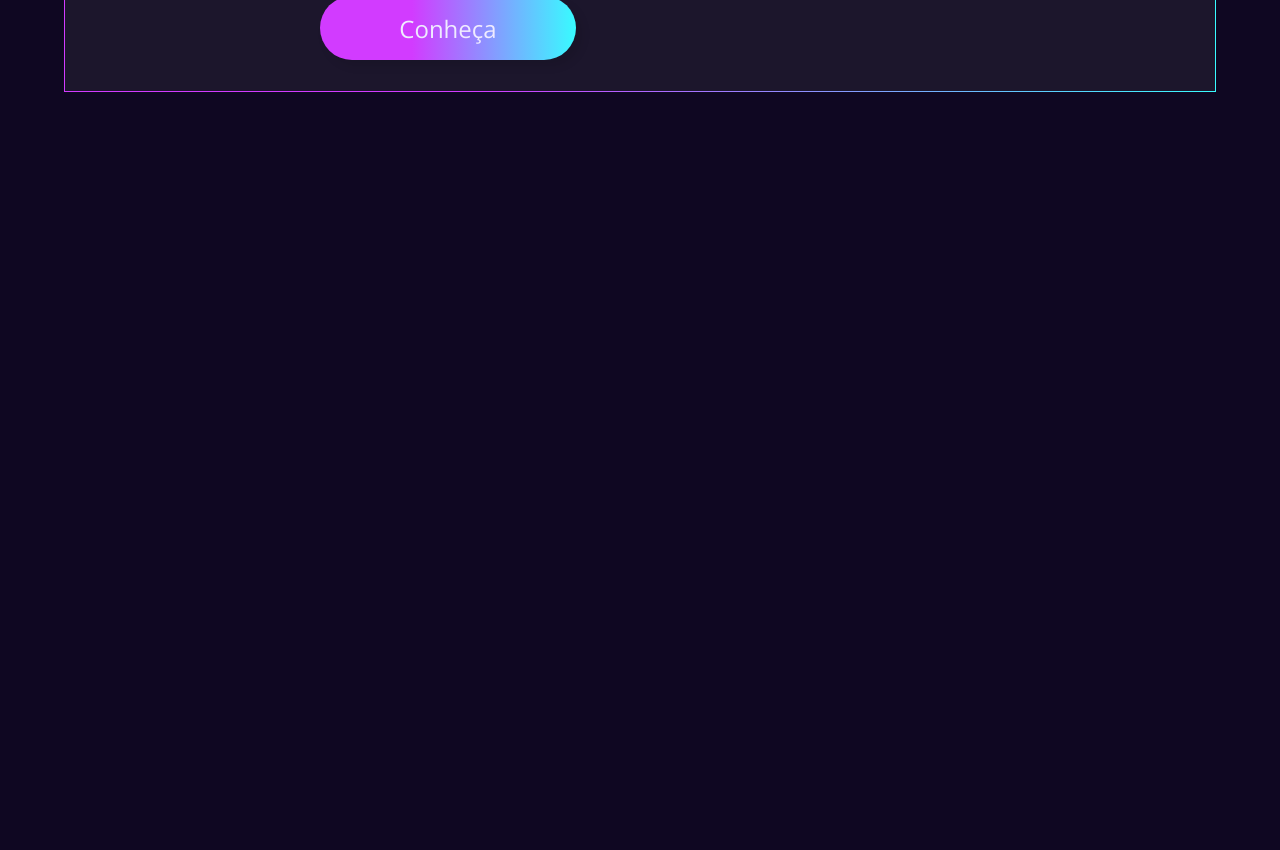
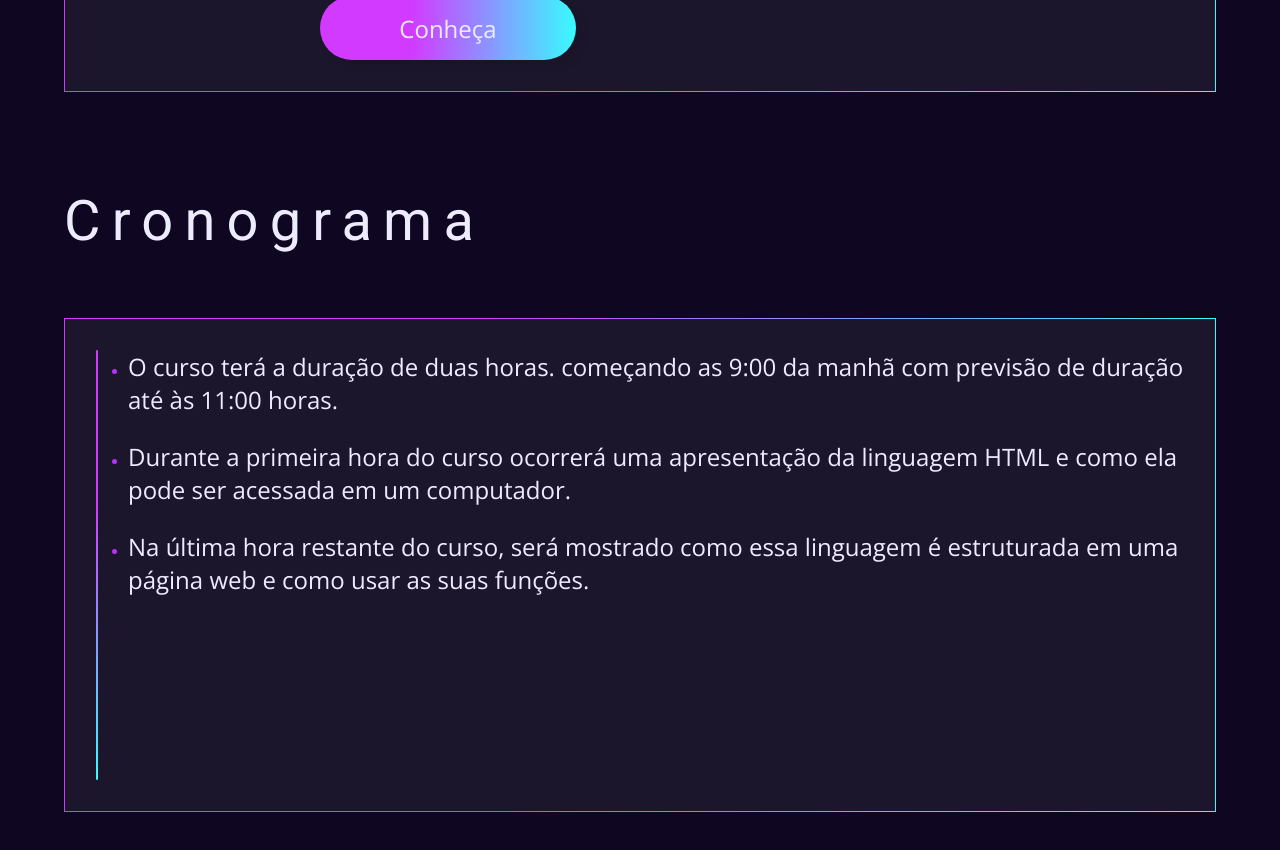
Before and after one commit to DevVictor19/Amadok, a React (Vite) app: page / in a window 1280 px wide. Shown: the part 1100-1950 px from the top of the page. Before the commit the page ends 1232 px from the top, so only its background shows below. Built offline with nearby package versions, Linux system fonts and the light colour scheme.

Commit message:
feat(schedule) adicionar componente schedule

```diff
--- a/src/App.tsx
+++ b/src/App.tsx
@@ -2,12 +2,14 @@ import React from "react";
 
 import { Header } from "./components/header";
 import { About } from "./components/about";
+import { Schedule } from "./components/schedule";
 
 export function App() {
   return (
     <React.Fragment>
       <Header />
       <About />
+      <Schedule />
     </React.Fragment>
   );
 }
--- /dev/null
+++ b/src/components/schedule/index.tsx
@@ -0,0 +1,35 @@
+import React from "react";
+import { GradientBox } from "../shared/gradient-box";
+
+import * as S from "./styles";
+
+export function Schedule() {
+  return (
+    <S.Container id="schedule">
+      <h1>Cronograma</h1>
+      <GradientBox>
+        <S.ScheduleList>
+          <li>
+            <p>
+              O curso terá a duração de duas horas. começando as 9:00 da manhã
+              com previsão de duração até às 11:00 horas.
+            </p>
+          </li>
+          <li>
+            <p>
+              Durante a primeira hora do curso ocorrerá uma apresentação da
+              linguagem HTML e como ela pode ser acessada em um computador.
+            </p>
+          </li>
+          <li>
+            <p>
+              Na última hora restante do curso, será mostrado como essa
+              linguagem é estruturada em uma página web e como usar as suas
+              funções.
+            </p>
+          </li>
+        </S.ScheduleList>
+      </GradientBox>
+    </S.Container>
+  );
+}
--- /dev/null
+++ b/src/components/schedule/styles.ts
@@ -0,0 +1,74 @@
+import styled from "styled-components";
+import { MAIN_THEME } from "../../theme/main";
+
+export const Container = styled.div`
+  background-color: ${MAIN_THEME.darkBlue};
+  padding: 56px 64px 80px;
+
+  h1 {
+    font-family: "Roboto";
+    font-style: normal;
+    font-weight: 400;
+    font-size: 3.5rem;
+    line-height: 66px;
+    letter-spacing: 0.2em;
+    color: ${MAIN_THEME.pink100};
+    margin-bottom: 64px;
+  }
+
+  @media screen and (max-width: 768px) {
+    padding: 56px 24px 80px;
+  }
+
+  @media screen and (max-width: 481px) {
+    h1 {
+      font-size: 2rem;
+      line-height: 38px;
+      margin-bottom: 32px;
+    }
+  }
+`;
+
+export const ScheduleList = styled.ul`
+  position: relative;
+  display: flex;
+  flex-direction: column;
+  gap: 24px;
+  padding-left: 32px;
+  height: 430px;
+
+  &::after {
+    content: " ";
+    display: block;
+    background: linear-gradient(#d23bff 35.94%, #38fbff 100%);
+    height: 100%;
+    width: 2px;
+    border-radius: 2px;
+
+    position: absolute;
+    left: 0;
+    bottom: 0;
+  }
+
+  li {
+    p {
+      font-family: "Open Sans";
+      font-style: normal;
+      font-weight: 400;
+      font-size: 1.5rem;
+      line-height: 33px;
+      color: ${MAIN_THEME.pink100};
+    }
+
+    &::marker {
+      color: ${MAIN_THEME.pink500};
+    }
+  }
+
+  @media screen and (max-width: 768px) {
+    list-style: none;
+    padding-left: 16px;
+    margin: 0 auto;
+    height: auto;
+  }
+`;
--- a/src/theme/main.ts
+++ b/src/theme/main.ts
@@ -2,5 +2,6 @@ export const MAIN_THEME = {
   darkBlue: "#0F0722",
   grayBlue: "#1C162C",
   pink100: "#EFEBFF",
+  pink500: "#B730FD",
   purpleShade: "rgba(38, 11, 77, 0.1)",
 };
```
